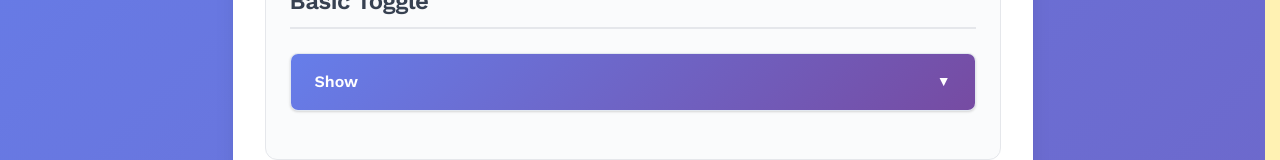
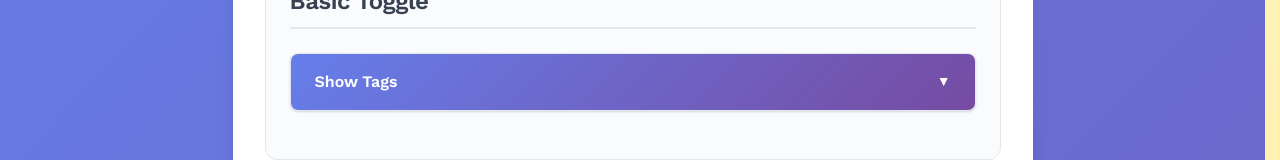
Before and after one commit to laisinyc/blog, a Next.js app: page /toggle-demo in a window 1280 px wide. Shown: the part 387-547 px from the top of the page. Built offline with nearby package versions, Linux system fonts and the light colour scheme; a web font is replaced by a local one.

Commit message:
clean up styles

```diff
--- a/src/components/ToggleComponent/ToggleComponent.js
+++ b/src/components/ToggleComponent/ToggleComponent.js
@@ -8,7 +8,7 @@ function ToggleComponent({
   children,
   defaultVisible = false,
   showToggleButton = true,
-  toggleText = { show: 'Show', hide: 'Hide' },
+  toggleText = { show: 'Show Tags', hide: 'Hide Tags' },
   className = ''
 }) {
   const [isVisible, setIsVisible] = useState(defaultVisible);
@@ -23,8 +23,6 @@ function ToggleComponent({
         <motion.button
           className={styles.toggleButton}
           onClick={toggleVisibility}
-          whileHover={{ scale: 1.05 }}
-          whileTap={{ scale: 0.95 }}
           aria-expanded={isVisible}
           aria-controls="toggle-content"
         >
--- a/src/helpers/mdx-components.js
+++ b/src/helpers/mdx-components.js
@@ -5,9 +5,9 @@ import ToggleComponent from "@/components/ToggleComponent";
 
 const COMPONENT_MAP = {
   pre: CodeSnippet,
+  ToggleComponent,
   BoxModelDemo,
   HtmlTags,
-  ToggleComponent
 };
 
 export default COMPONENT_MAP;
```
Also changed, not shown: src/components/HtmlTags/HtmlTags.js (+5 -19 lines).
